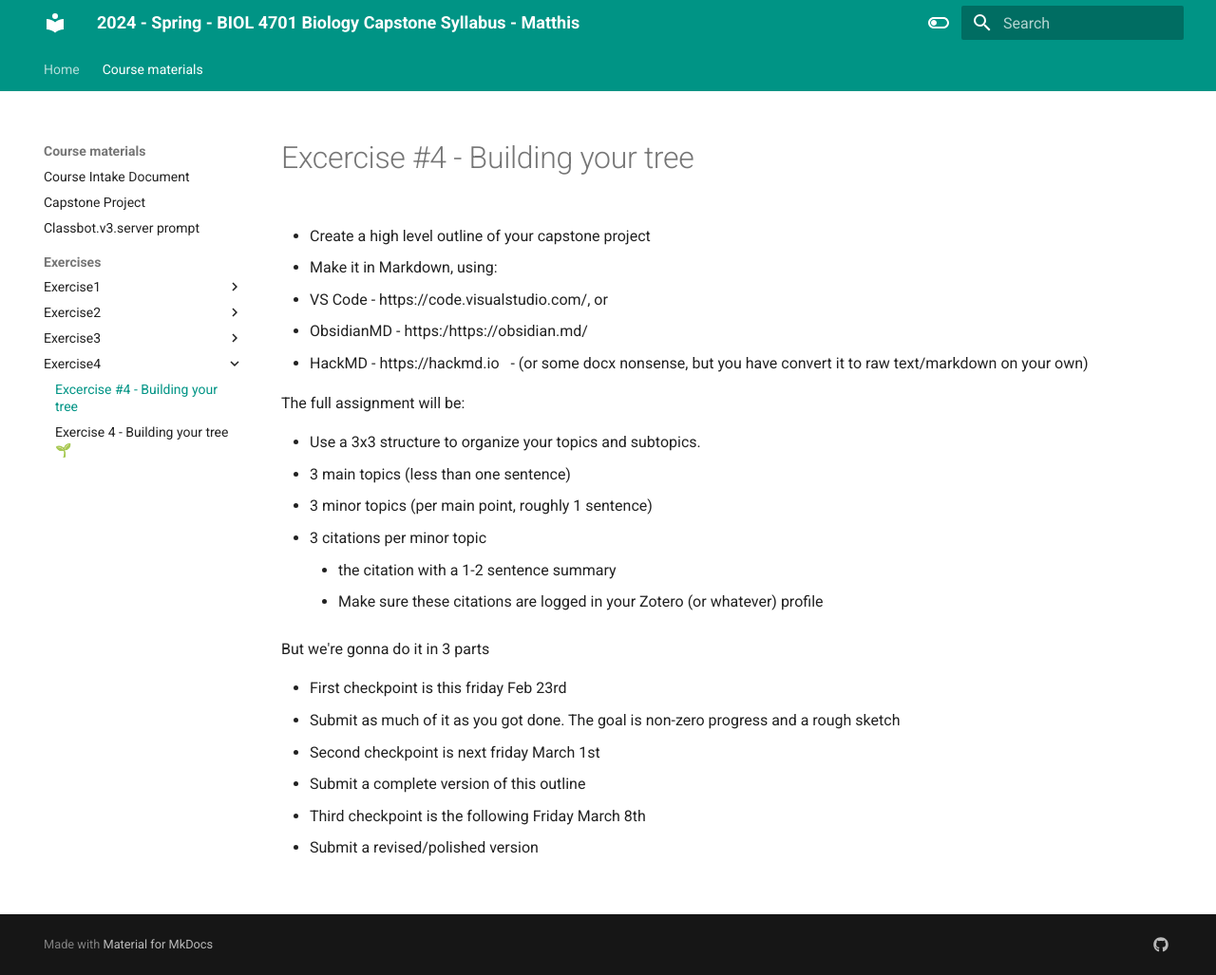
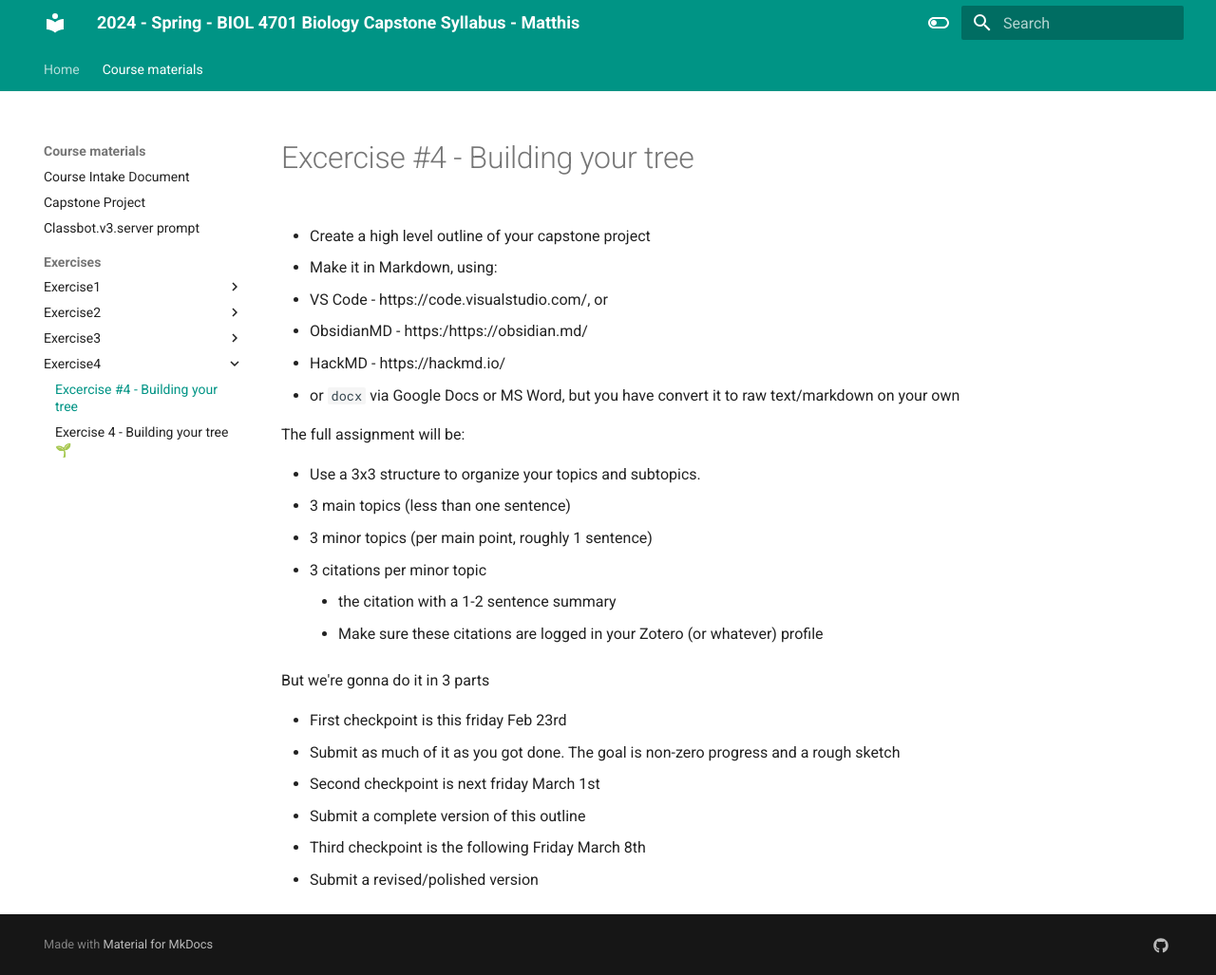
Before and after one commit to HumanMovementNeuroscience/capstone, an MkDocs documentation site: the page built from docs/course_materials/exercises/exercise4/exercise4-Building-your-tree.md, in a window 1280 px wide and 1027 px high. Shown: the whole window at 95% size. Built offline with MkDocs 1.6.1 and Material for MkDocs 9.7.7, drawn with Linux system fonts in a browser that asks for light colours.

Commit message:
Feb 26, 2024, 1:27 PM

```diff
--- a/docs/course_materials/exercises/exercise4/exercise4-Building-your-tree.md
+++ b/docs/course_materials/exercises/exercise4/exercise4-Building-your-tree.md
@@ -5,8 +5,8 @@
 - Make it in Markdown, using:
   - VS Code - https://code.visualstudio.com/, or
   - ObsidianMD -  https:/https://obsidian.md/
-  - HackMD - https://hackmd.io
-  - (or some docx nonsense, but you have convert it to raw text/markdown on your own)
+  - HackMD - https://hackmd.io/
+  - or `docx` via Google Docs or MS Word, but you have convert it to raw text/markdown on your own
 
 
 The full assignment will be:
```
